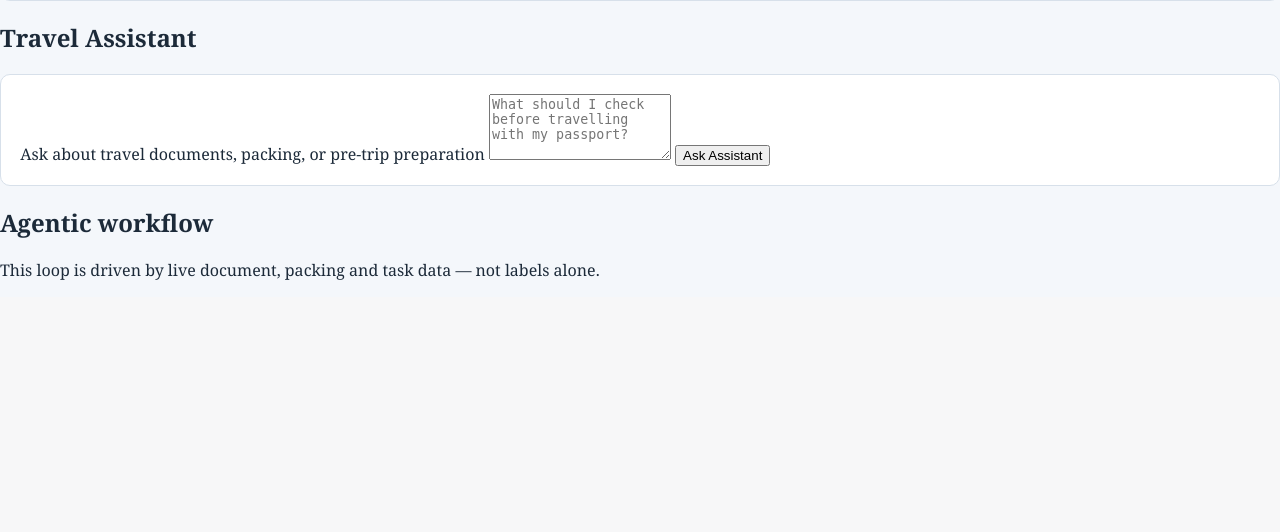
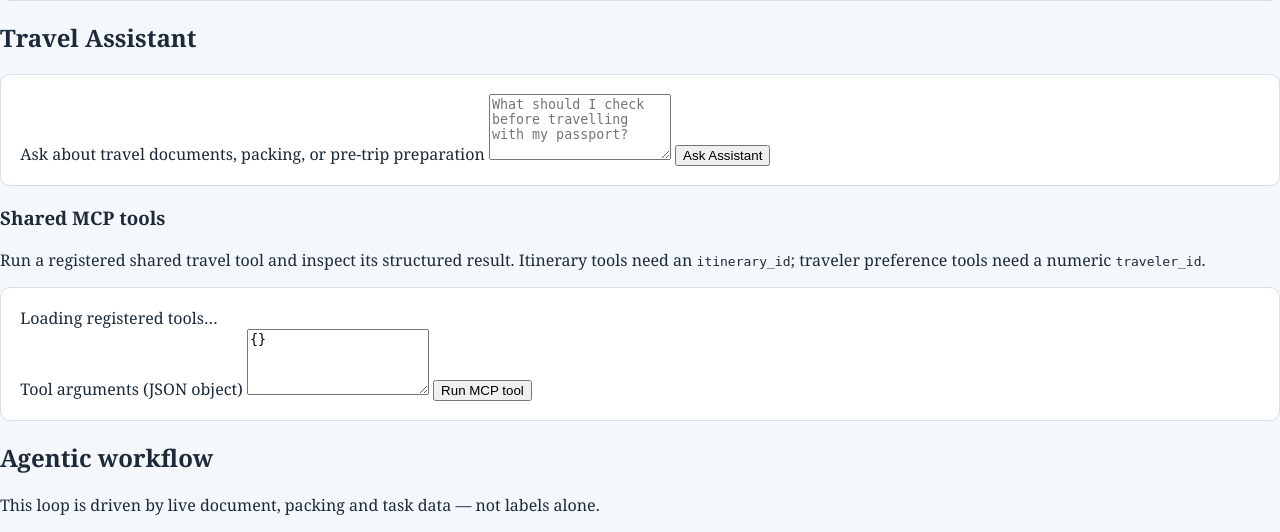
Before and after one commit to meganYhsu/ASD-02-travel-agent, a Flask app: template student-5/frontend/templates/dashboard.html in a window 1280 px wide. Shown: the part 1190-1722 px from the top of the page. Before the commit the page ends 1470 px from the top, so only its background shows below. Run offline with Flask 3, Linux system fonts and the light colour scheme; the template is opened without the code that fills it, so the values that code supplies are empty; some libraries are stand-ins or nearby versions.

Commit message:
fix MCP feature.

```diff
--- a/docker-compose.yml
+++ b/docker-compose.yml
@@ -278,7 +278,13 @@ services:
       OLLAMA_TIMEOUT_SECONDS: "180"
       RAG_SERVICE_URL: http://rag-server:7005
       RAG_TIMEOUT_SECONDS: "130"
+      MCP_SERVICE_URL: http://host.docker.internal:7004
+      MCP_TIMEOUT_SECONDS: "15"
+      MCP_ENABLED: "true"
       EXPIRY_WARNING_DAYS: "90"
+
+    extra_hosts:
+      - "host.docker.internal:host-gateway"
 
     ports:
       - "5505:5505"
--- a/student-5/backend/app.py
+++ b/student-5/backend/app.py
@@ -17,9 +17,10 @@ if str(CURRENT_DIR) not in sys.path:
     sys.path.insert(0, str(CURRENT_DIR))
 
 from compliance import compute_document_status, evaluate_compliance, trip_duration_days
-from config import DATABASE_SERVICE_URL, OLLAMA_BASE_URL, OLLAMA_MODEL, PORT, RAG_SERVICE_URL
+from config import DATABASE_SERVICE_URL, MCP_ENABLED, MCP_SERVICE_URL, OLLAMA_BASE_URL, OLLAMA_MODEL, PORT, RAG_SERVICE_URL
 from db_client import DatabaseClient, DatabaseUnavailable
 from ollama_client import OllamaClient, OllamaError
+from mcp_client import McpClient, McpError
 from rag_client import RagClient, RagError
 from validation import (
     ValidationError,
@@ -66,11 +67,13 @@ def create_app(
     db_client: DatabaseClient | None = None,
     ollama_client: OllamaClient | None = None,
     rag_client: RagClient | None = None,
+    mcp_client: McpClient | None = None,
 ) -> Flask:
     app = Flask(__name__)
     app.config["DB_CLIENT"] = db_client or DatabaseClient(DATABASE_SERVICE_URL)
     app.config["OLLAMA"] = ollama_client or OllamaClient()
     app.config["RAG"] = rag_client or RagClient()
+    app.config["MCP"] = mcp_client or McpClient()
 
     def db() -> DatabaseClient:
         return app.config["DB_CLIENT"]
@@ -80,6 +83,9 @@ def create_app(
 
     def rag() -> RagClient:
         return app.config["RAG"]
+
+    def mcp() -> McpClient:
+        return app.config["MCP"]
 
     def forward(status: int, body: Any):
         if status == 204:
@@ -166,6 +172,8 @@ def create_app(
                 "ollama_url": OLLAMA_BASE_URL,
                 "ollama_model": OLLAMA_MODEL,
                 "rag_service_url": RAG_SERVICE_URL,
+                "mcp_enabled": MCP_ENABLED,
+                "mcp_service_url": MCP_SERVICE_URL,
             }
         )
 
@@ -180,6 +188,29 @@ def create_app(
         try:
             return json_ok(rag().query(question))
         except RagError as exc:
+            return json_error(exc.message, exc.status)
+
+    @app.get("/api/mcp/tools")
+    def list_mcp_tools():
+        try:
+            return json_ok(mcp().list_tools())
+        except McpError as exc:
+            return json_error(exc.message, exc.status)
+
+    @app.post("/api/mcp/tool")
+    def call_mcp_tool():
+        payload = request.get_json(silent=True)
+        if not isinstance(payload, dict):
+            return json_error("JSON object is required", 400)
+        tool_name = payload.get("tool_name")
+        arguments = payload.get("arguments", {})
+        if not isinstance(tool_name, str) or not tool_name.strip():
+            return json_error("tool_name is required", 400)
+        if not isinstance(arguments, dict):
+            return json_error("arguments must be a JSON object", 400)
+        try:
+            return json_ok(mcp().call_tool(tool_name.strip(), arguments))
+        except McpError as exc:
             return json_error(exc.message, exc.status)
 
     @app.get("/api/documents")
--- a/student-5/backend/config.py
+++ b/student-5/backend/config.py
@@ -11,6 +11,9 @@ OLLAMA_MODEL = env("OLLAMA_MODEL", "qwen2.5:3b")
 OLLAMA_TIMEOUT_SECONDS = int(env("OLLAMA_TIMEOUT_SECONDS", "180"))
 RAG_SERVICE_URL = env("RAG_SERVICE_URL", "http://127.0.0.1:7005")
 RAG_TIMEOUT_SECONDS = int(env("RAG_TIMEOUT_SECONDS", "130"))
+MCP_SERVICE_URL = env("MCP_SERVICE_URL", "http://127.0.0.1:7004")
+MCP_TIMEOUT_SECONDS = int(env("MCP_TIMEOUT_SECONDS", "15"))
+MCP_ENABLED = env("MCP_ENABLED", "true").strip().lower() in {"1", "true", "yes", "on"}
 EXPIRY_WARNING_DAYS = int(env("EXPIRY_WARNING_DAYS", "90"))
 PORT = int(env("PORT", "5505"))
 DOCUMENT_TYPES = (
--- a/student-5/frontend/templates/dashboard.html
+++ b/student-5/frontend/templates/dashboard.html
@@ -212,6 +212,19 @@
             </form>
             <div id="assistant-loading" class="htmx-indicator loading">Searching approved travel guidance…</div>
             <div id="assistant-result"></div>
+            <h3>Shared MCP tools</h3>
+            <p>Run a registered shared travel tool and inspect its structured result. Itinerary tools need an
+                <code>itinerary_id</code>; traveler preference tools need a numeric <code>traveler_id</code>.</p>
+            <form class="card grid" hx-post="/mcp/tool" hx-target="#mcp-result" hx-indicator="#mcp-loading">
+                <div id="mcp-tools" hx-get="/partials/mcp-tools" hx-trigger="load" hx-swap="innerHTML">
+                    Loading registered tools…
+                </div>
+                <label for="mcp-arguments">Tool arguments (JSON object)</label>
+                <textarea id="mcp-arguments" name="arguments" rows="4">{}</textarea>
+                <button type="submit">Run MCP tool</button>
+            </form>
+            <div id="mcp-loading" class="htmx-indicator loading">Calling shared MCP tool…</div>
+            <div id="mcp-result"></div>
         </section>
 
         <section id="agentic" class="panel">
```
Also changed, not shown: student-5/backend/mcp_client.py (added, +54 -0 lines), student-5/frontend/app.py (+30 -0 lines), student-5/README.md.
